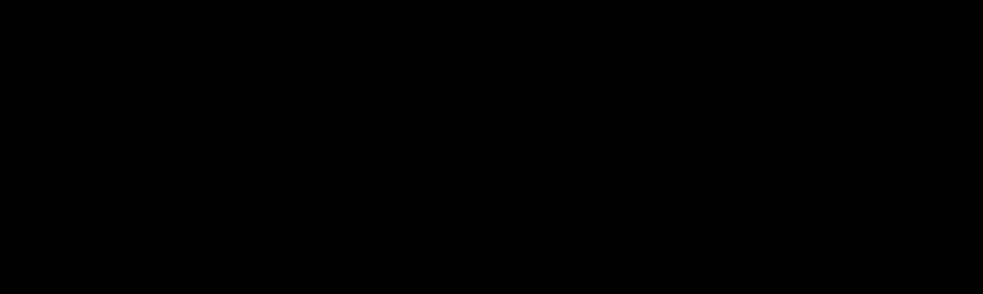
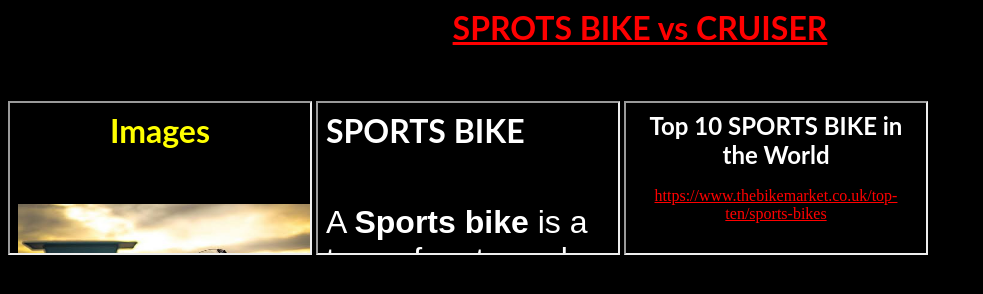
Before and after one commit to aesthetic007/comparison, a plain HTML site: page index.html in a window 1280 px wide. Shown: the whole page, without its empty margins (0-983 px from the left). Drawn offline with Linux system fonts and the light colour scheme.

Commit message:
Create index.html

```diff
--- a/index.html
+++ b/index.html
@@ -4,12 +4,13 @@
 </head>
 <body bgcolor="black">
 <center>
-      <h2><b><u>SPROTS BIKE vs CRUISER</u></b></h2>
+<font face="Lato" color="red" size="6"><b><u>SPROTS BIKE vs CRUISER</u></b></font>
 </center>
-<br>
-<frameset rows="10%,80%,10%">
-      <frame name="top" src="image.html"/>
-      <frame name="main" src="main.html"/>
-      <frame name="bottom" src"toplink.html"/>
-      </frameset>
+<br><br><br>
+<frameset cols="40%,40%,20%">
+<iframe src="image.html"></iframe>
+<iframe src="main.html"></iframe>
+<iframe src="toplink.html"></iframe>
+</frameset>
+</body>
 </html>
```
